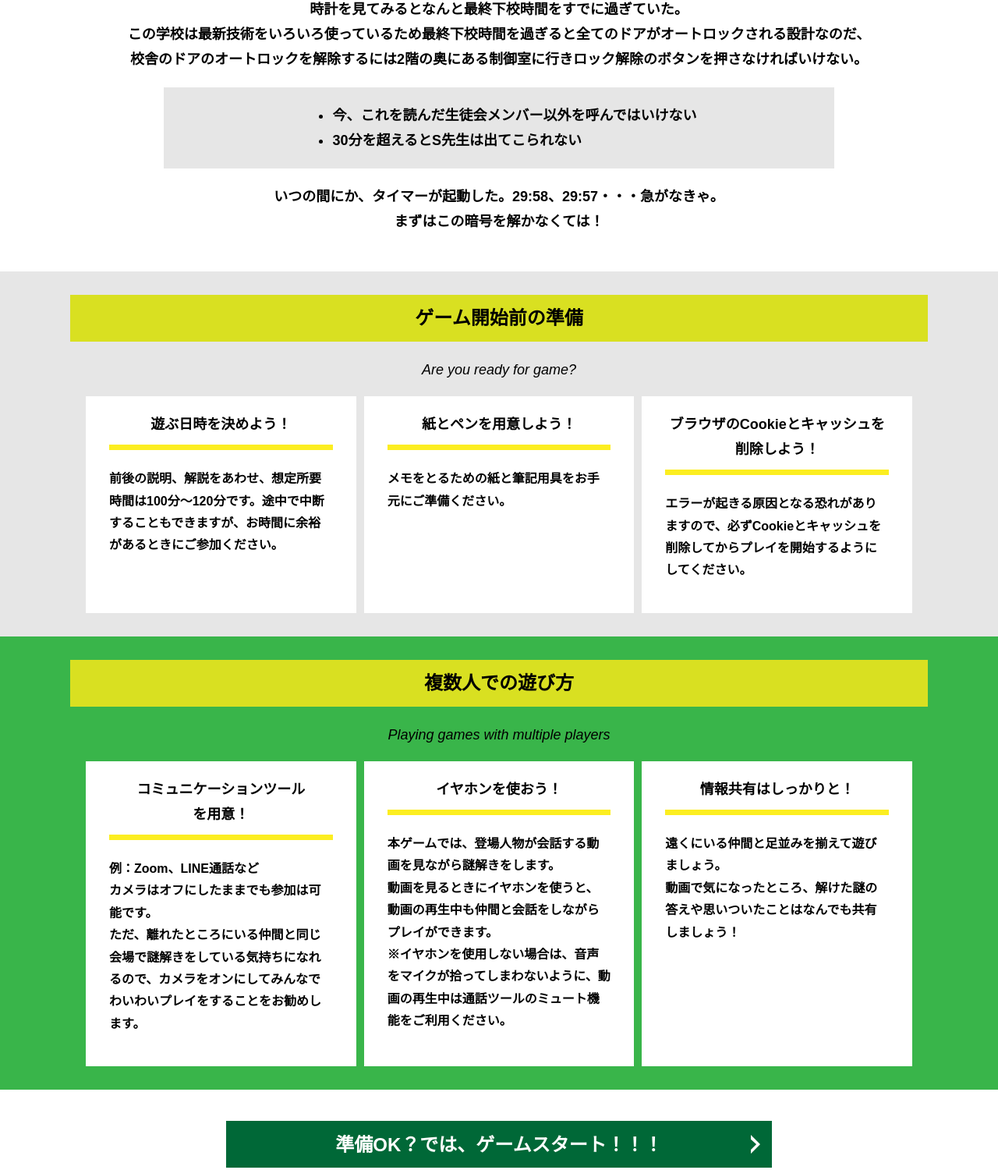
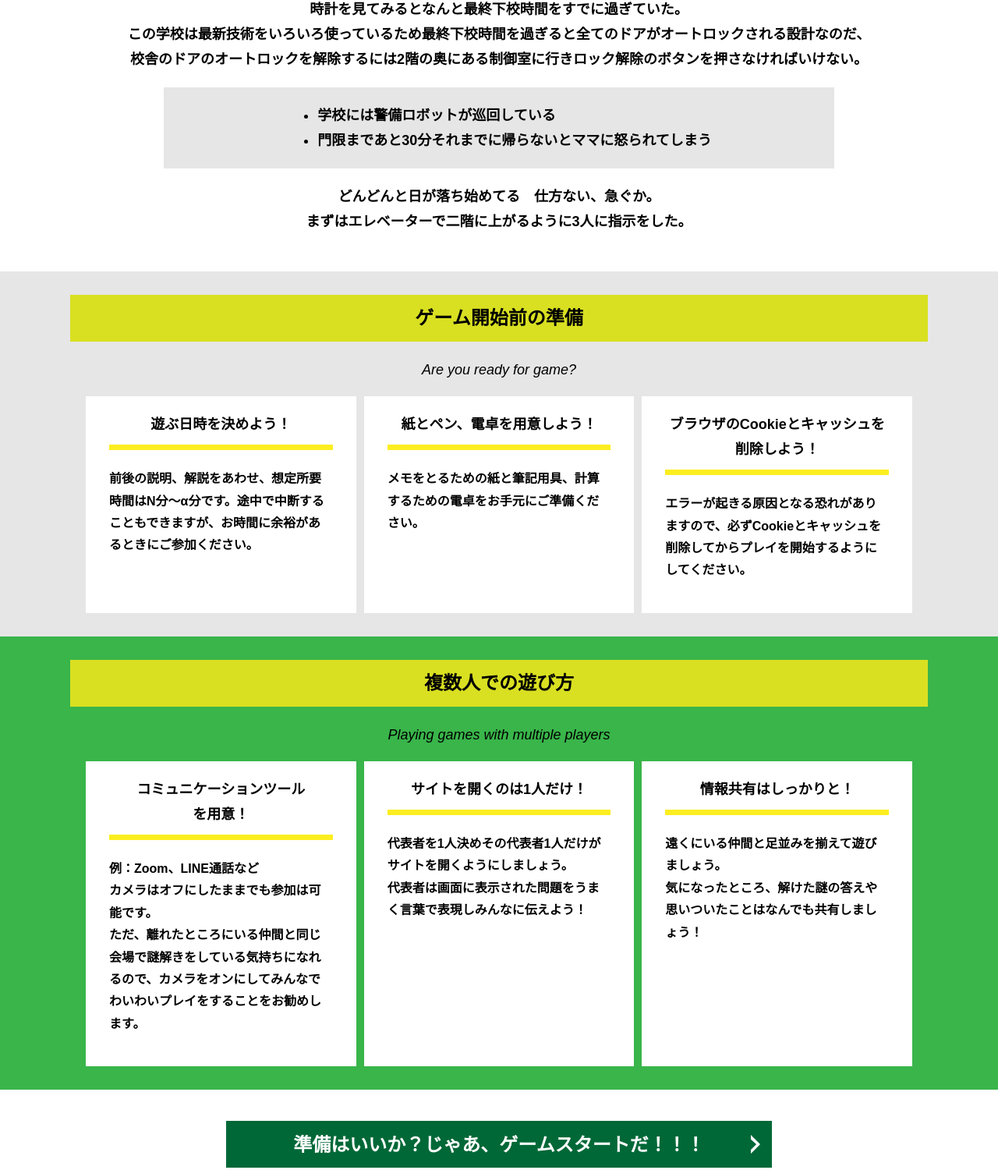
Before and after one commit to SakuraiAtsuki/--Tachikawa-16-0923, a plain HTML site: page index.html in a window 1280 px wide. Shown: the part 931-2431 px from the top of the page at 78% size. Drawn offline with Linux system fonts and the light colour scheme.

Commit message:
Update index.html

```diff
--- a/index.html
+++ b/index.html
@@ -42,12 +42,12 @@
             校舎のドアのオートロックを解除するには2階の奥にある制御室に行きロック解除のボタンを押さなければいけない。</p>
           <div class="story__note__outer bg-color--gray">
             <ul class="story__note">
-              <li>今、これを読んだ生徒会メンバー以外を呼んではいけない</li>
-              <li>30分を超えるとS先生は出てこられない</li>
+              <li>学校には警備ロボットが巡回している</li>
+              <li>門限まであと30分それまでに帰らないとママに怒られてしまう</li>
             </ul>
           </div>
-          <p class="text-center">いつの間にか、タイマーが起動した。29:58、29:57・・・急がなきゃ。<br>
-            まずはこの暗号を解かなくては！</p>
+          <p class="text-center">どんどんと日が落ち始めてる　仕方ない、急ぐか。<br>
+            まずはエレベーターで二階に上がるように3人に指示をした。</p>
         </div>
       </div>
     </section>
@@ -68,13 +68,13 @@
           <div class="column">
             <div class="card">
               <h3 class="card__title">遊ぶ日時を決めよう！</h3>
-              <p class="card__content">前後の説明、解説をあわせ、想定所要時間は100分〜120分です。途中で中断することもできますが、お時間に余裕があるときにご参加ください。</p>
+              <p class="card__content">前後の説明、解説をあわせ、想定所要時間はN分〜α分です。途中で中断することもできますが、お時間に余裕があるときにご参加ください。</p>
             </div>
           </div>
           <div class="column">
             <div class="card">
-              <h3 class="card__title">紙とペンを用意しよう！</h3>
-              <p class="card__content">メモをとるための紙と筆記用具をお手元にご準備ください。</p>
+              <h3 class="card__title">紙とペン、電卓を用意しよう！</h3>
+              <p class="card__content">メモをとるための紙と筆記用具、計算するための電卓をお手元にご準備ください。</p>
             </div>
           </div>
           <div class="column">
@@ -101,17 +101,16 @@
           </div>
           <div class="column">
             <div class="card">
-              <h3 class="card__title">イヤホンを使おう！</h3>
-              <p class="card__content">本ゲームでは、登場人物が会話する動画を見ながら謎解きをします。<br>
-                動画を見るときにイヤホンを使うと、動画の再生中も仲間と会話をしながらプレイができます。<br>
-                ※イヤホンを使用しない場合は、音声をマイクが拾ってしまわないように、動画の再生中は通話ツールのミュート機能をご利用ください。</p>
+              <h3 class="card__title">サイトを開くのは1人だけ！</h3>
+              <p class="card__content">代表者を1人決めその代表者1人だけがサイトを開くようにしましょう。<br>
+                代表者は画面に表示された問題をうまく言葉で表現しみんなに伝えよう！</p>
             </div>
           </div>
           <div class="column">
             <div class="card">
               <h3 class="card__title">情報共有はしっかりと！</h3>
               <p class="card__content">遠くにいる仲間と足並みを揃えて遊びましょう。<br>
-                動画で気になったところ、解けた謎の答えや思いついたことはなんでも共有しましょう！</p>
+                気になったところ、解けた謎の答えや思いついたことはなんでも共有しましょう！</p>
             </div>
           </div>
         </div>
@@ -119,7 +118,7 @@
     </section>
     <section class="section">
       <div class="container">
-        <a class="btn" href="main.html">準備OK？では、ゲームスタート！！！<svg class="btn__arrow"><use xlink:href="#arrow"></use></svg></a>
+        <a class="btn" href="main.html">準備はいいか？じゃあ、ゲームスタートだ！！！<svg class="btn__arrow"><use xlink:href="#arrow"></use></svg></a>
       </div>
     </section>
   </main>
```
